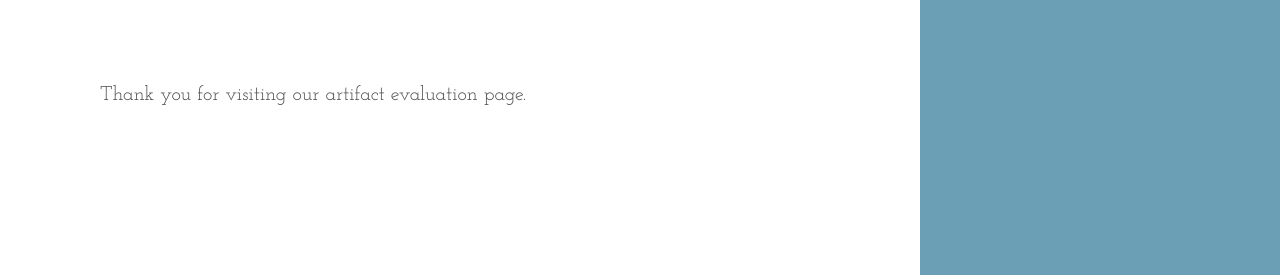
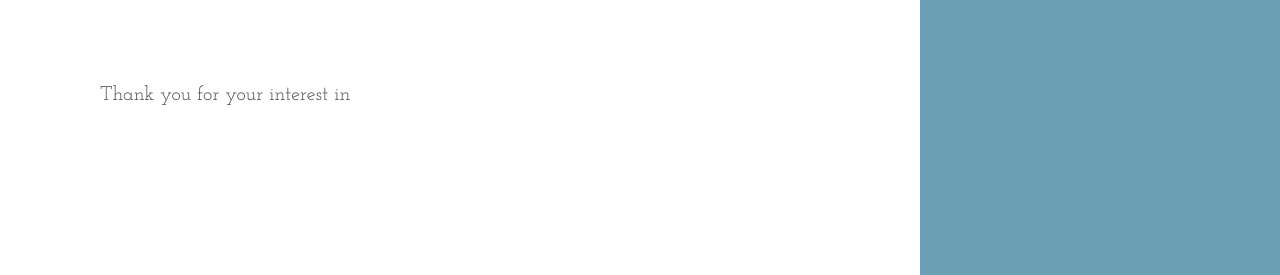
Before and after one commit to apanda/ivy, a Jekyll site: the page built from index.md, in a window 1280 px wide. Shown: the top 275 px of the page. Built offline with Jekyll 4.4.1, drawn with Linux system fonts in a browser that asks for light colours; Markdown is read by kramdown in place of the engine named in the settings.

Commit message:
Switch md engine

```diff
--- a/_config.yml
+++ b/_config.yml
@@ -1,5 +1,5 @@
 # Dependencies
-markdown:         redcarpet
+markdown:         kramdown
 highlighter:      rouge
 
 gems:
--- a/index.md
+++ b/index.md
@@ -2,4 +2,4 @@
 layout: default
 title: Home
 ---
-Thank you for visiting our artifact evaluation page.
+Thank you for your interest in
```
Also changed, not shown: 3 other files.
